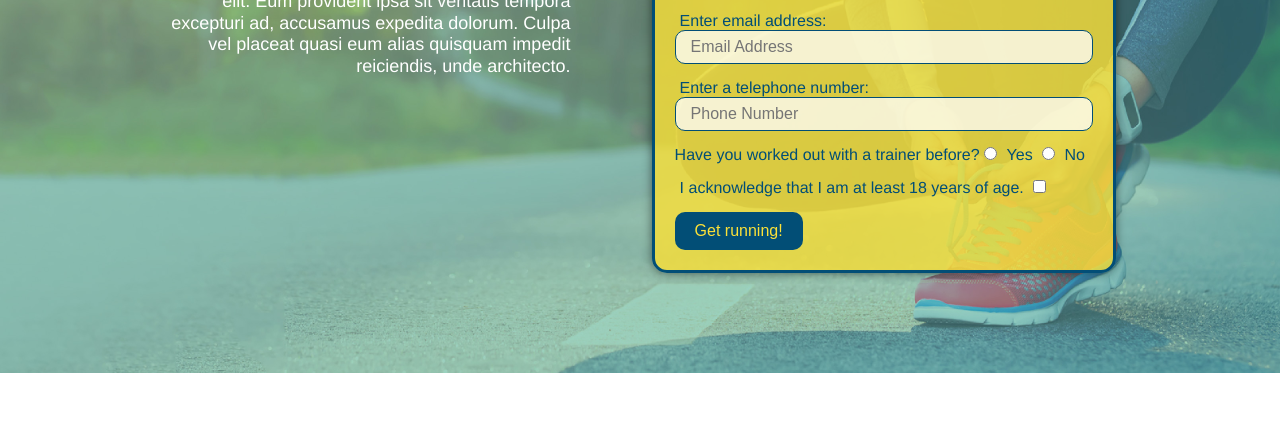
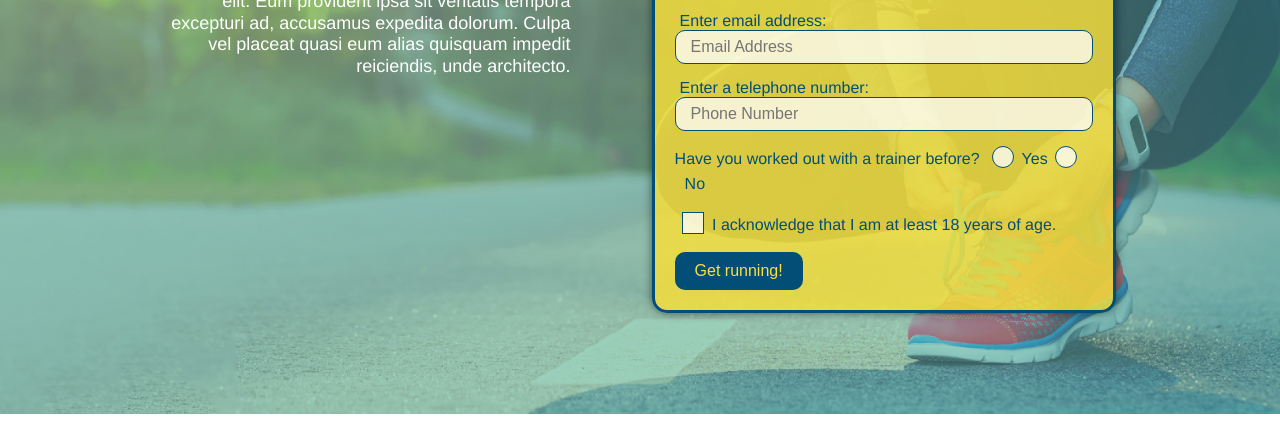
Before and after one commit to gwarzecha/RunBuddy2.0, a plain HTML site: page index.html in a window 1280 px wide. Shown: the part 345-775 px from the top of the page. Drawn offline with Linux system fonts and the light colour scheme.

Commit message:
enhanced radio buttons and checkboxes

```diff
--- a/assets/css/style.css
+++ b/assets/css/style.css
@@ -26,6 +26,7 @@ header {
   background-position: center;
   background-attachment: fixed;
   background-position: 80%;
+  z-index: 9999; /* brings the header to the front, 9999 just ensures it's always to the front */
 }
 
 header h1 {
@@ -182,6 +183,67 @@ section {
 
 .hero-form button:hover {
   background-color: #39a6b2;
+}
+
+.checkbox-wrapper input, .radio-wrapper input {
+  opacity: 0;
+}
+
+.checkbox-wrapper label, .radio-wrapper label {
+  position: relative;
+  left: 10px;
+  margin: 10px;
+  line-height: 1.6;
+}
+
+/* the ::before pseudo in this instance allows the box(content) to be placed before the wrapper labels */
+.checkbox-wrapper label::before, .radio-wrapper label::before {
+  content: "";
+  height: 20px;
+  width: 20px;
+  background: rgba(255,255,255, 0.75);
+  border: 1px solid #024e76;
+  position: absolute;
+  top: -4px;
+  left: -30px;
+}
+
+.radio-wrapper label::before {
+  border-radius: 50%;
+}
+
+.radio-wrapper label::after {
+  content: "";
+  height: 20px;
+  width: 20px;
+  border-radius: 50%;
+  background: #024e76;
+  position: absolute;
+  top: -3px;
+  left: -29px;
+  background-image: radial-gradient(circle, #39a6b2, #024e76);
+}
+
+.checkbox-wrapper label::after {
+  content: "";
+  height: 6px;
+  width: 14px;
+  border-left: 2px solid #024e76;
+  border-bottom: 2px solid #024e76;
+  position: absolute;
+  left: -26px;
+  top: 1px;
+  transform: rotate(-60deg);
+}
+/* if radio/checkbox are in default state, they'll have no ::after pseudo content */
+.checkbox-wrapper input + label::after,
+.radio-wrapper input + label::after {
+  content: none;
+}
+/* if radio/checkbox are checked, the content and other styles defined will kick in */
+.checkbox-wrapper input:checked + label::after,
+.radio-wrapper input:checked + label::after {
+  content: "";
 }
 /* HERO STYLES END */
 
--- a/index.html
+++ b/index.html
@@ -56,16 +56,22 @@
           <input type="tel" placeholder="Phone Number" name="phone" id="phone" class="form-input" />
           <p>
             Have you worked out with a trainer before?
+            <span class="radio-wrapper">
               <input type="radio" name="trainer-confirm" id="trainer-yes" />
               <label for="trainer-yes">Yes</label>
+            </span>
+            <span class="radio-wrapper">
               <input type="radio" name="trainer-confirm" id="trainer-no"/>
               <label for="trainer-no">No</label>
+            </span>
           </p>
           <p>
+            <span class="checkbox-wrapper">
+              <input type="checkbox" name="checkpoint1" id="checkbox" />
               <label for="checkbox">
                 I acknowledge that I am at least 18 years of age.
               </label>
-            <input type="checkbox" name="checkpoint1" id="checkbox" />
+            </span>
           </p>
           <button type="submit">
             Get running!
```
Lines whose indentation alone changed are shown as unchanged.
